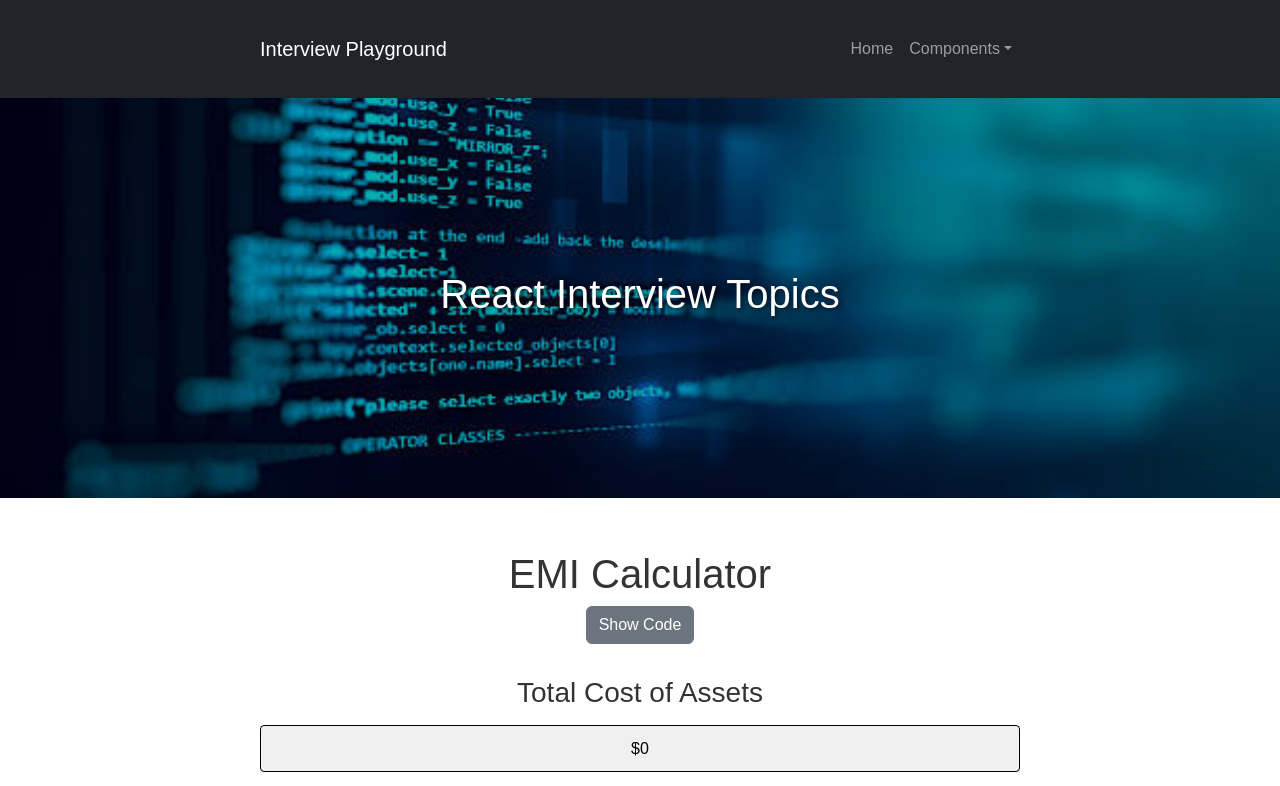
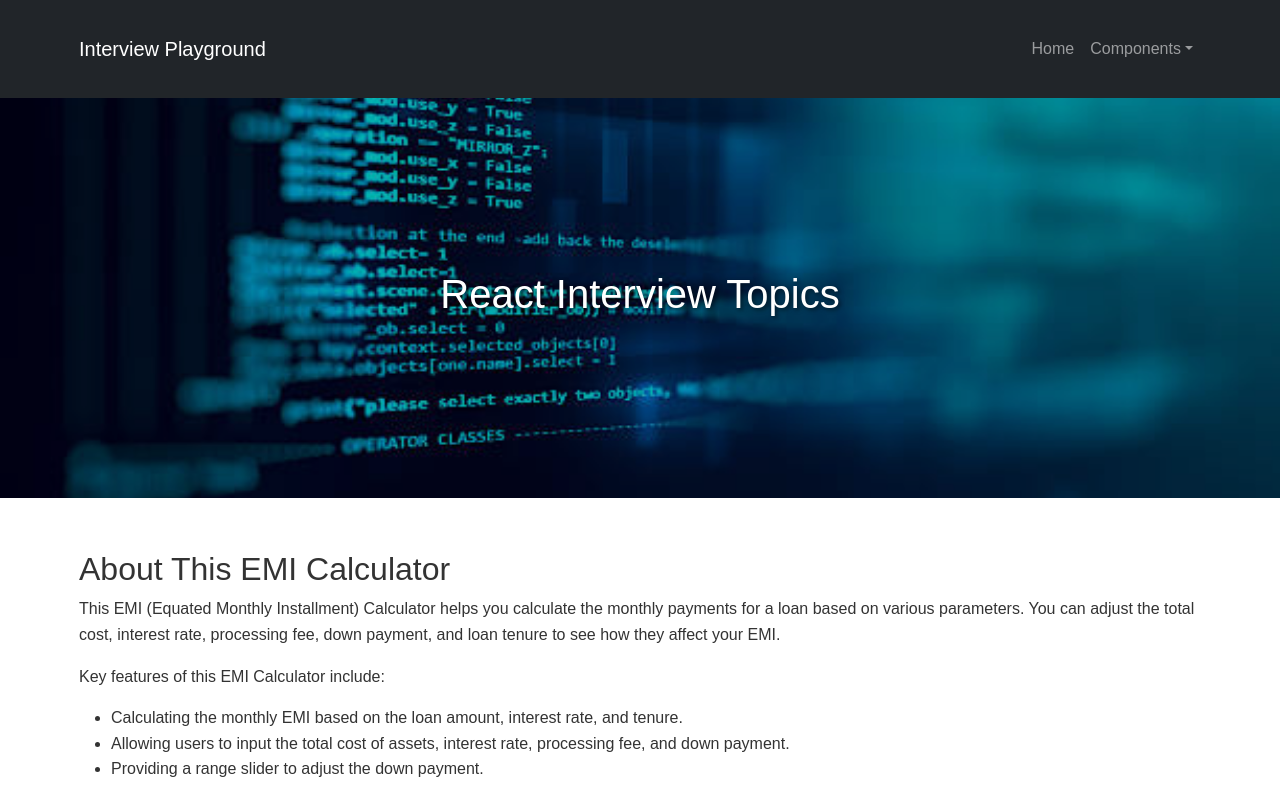
Before and after one commit to mghondo/React-Interview-Practice, a React (Create React App) app: page /emi-calculator in a window 1280 px wide. Shown: the top 786 px of the page. Built offline with nearby package versions, Linux system fonts and the light colour scheme.

Commit message:
.container width adjusted.

```diff
--- a/src/App.css
+++ b/src/App.css
@@ -36,3 +36,26 @@
     transform: rotate(360deg);
   }
 }
+
+/* Default container width */
+.container {
+  width: 100%;
+  max-width: 100%;
+  padding-right: 15px;
+  padding-left: 15px;
+  margin-right: auto;
+  margin-left: auto;
+}
+
+/* Adjust container width for larger screens */
+@media (min-width: 1052px) {
+  .container {
+    width: 70%;
+  }
+}
+
+@media (min-width: 552px) {
+  .container {
+    width: 90%;
+  }
+}
--- a/src/components/EMICalculator/EMICalculatorComp.js
+++ b/src/components/EMICalculator/EMICalculatorComp.js
@@ -75,7 +75,27 @@ const EMICalculatorComp = () => {
 
   return (
     <div>
-      <h1 className="text-center">EMI Calculator</h1>
+      <h2>About This EMI Calculator</h2>
+      <p>
+        This EMI (Equated Monthly Installment) Calculator helps you calculate
+        the monthly payments for a loan based on various parameters. You can
+        adjust the total cost, interest rate, processing fee, down payment, and
+        loan tenure to see how they affect your EMI.
+      </p>
+      <p>Key features of this EMI Calculator include:</p>
+      <ul>
+        <li>
+          Calculating the monthly EMI based on the loan amount, interest rate,
+          and tenure.
+        </li>
+        <li>
+          Allowing users to input the total cost of assets, interest rate,
+          processing fee, and down payment.
+        </li>
+        <li>Providing a range slider to adjust the down payment.</li>
+        <li>Displaying the EMI in a formatted currency.</li>
+      </ul>
+
       <div className="text-center mb-3">
         <button
           className="btn btn-secondary mb-3"
```
